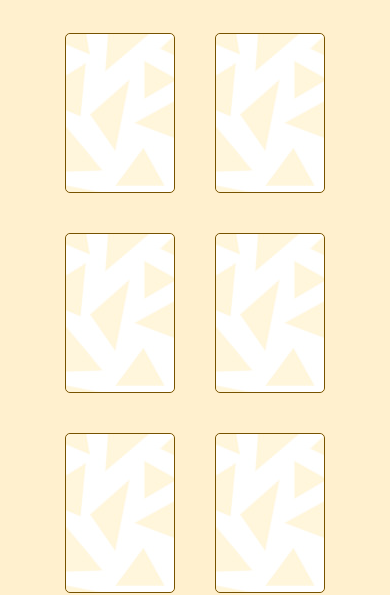
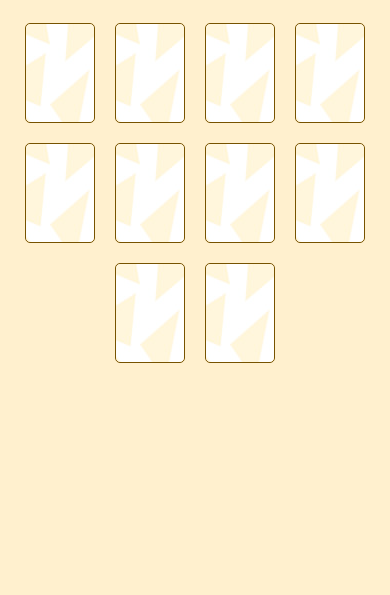
Before and after one commit to dorczy/pair-game, a plain HTML site: page index.html in a window 390 px wide. Shown: the part 249-844 px from the top of the page. Drawn offline with Linux system fonts and the light colour scheme.

Commit message:
Responsive mobile view.

```diff
--- a/assets/css/style.css
+++ b/assets/css/style.css
@@ -67,13 +67,21 @@ body {
 .card {   /*kártya oldalak összefogója*/
     border: 1px solid var(--brown);
     border-radius: 5px;
-    margin: 1rem;
-    width: 5.5rem;
-    height: 8rem;
+    margin: .5rem;
+    width: 3.5rem;
+    height: 5rem;
     transform-style: preserve-3d;
     cursor: pointer;
     position: relative;
     transition: transform .3s;
+}
+
+@media screen and (min-width: 540px) {
+    .card {
+        margin: 1rem;
+        width: 5.5rem;
+        height: 8rem;
+    }
 }
 
 .card__sides {  /*kártya mind2 oldalára*/
```
